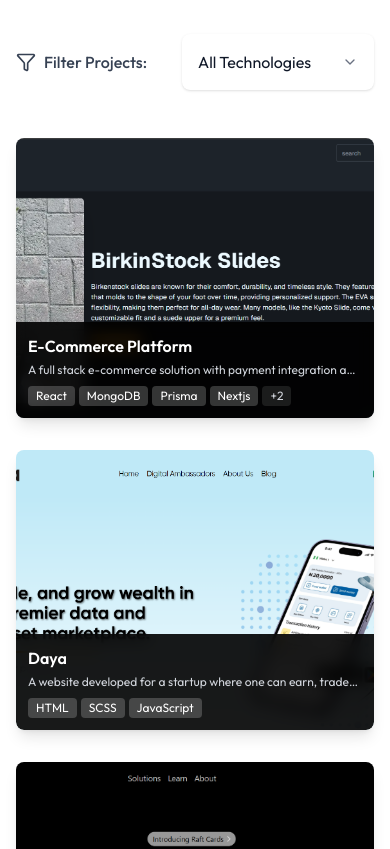
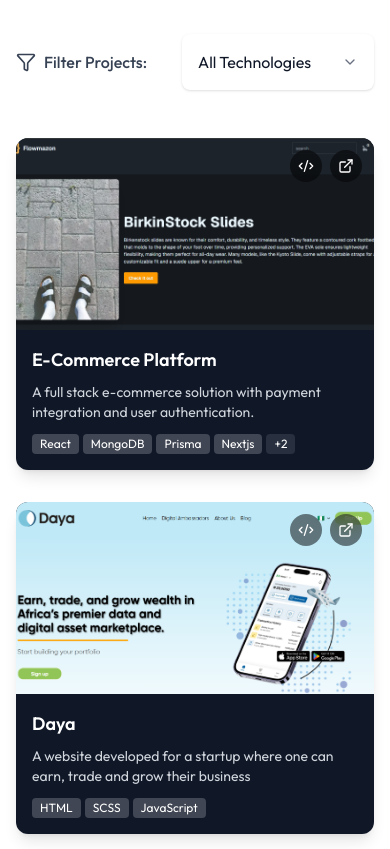
Before and after one commit to David-Jesse/David-Jesse, a Next.js app: page / in a window 390 px wide. Shown: the part 2140-2989 px from the top of the page. Built offline with nearby package versions, Linux system fonts and the light colour scheme; a web font is replaced by a local one.

Commit message:
made changes to the view project icon and link demo icon for mobile devices

```diff
--- a/src/components/ProjectCard.jsx
+++ b/src/components/ProjectCard.jsx
@@ -4,27 +4,26 @@
 
 const ProjectCard = ({project, handleSelectTag}) => {
     return (
-        <div className="relative group overflow-hidden rounded-lg shadow-lg hover:shadow-xl transition-shadow duration-300">
+        <div className="group relative bg-gray-900 rounded-xl overflow-hidden shadow-lg hover:shadow-xl transition-all duration-300">
             {/* Background Image */}
-            <div className="relative w-full h-70">
+            <div className="relative h-48 overflow-hidden">
                 <Image
                     src={project.image}
                     alt={project.title}
                     fill
                     className="object-cover transition-transform duration-300 group-hover:scale-105"
                 />
-            </div>
 
-            {/* Action buttons - positioned at top right over image */}
-            <div className="absolute top-4 right-4 flex gap-2 opacity-0 group-hover:opacity-100 transition-opacity duration-300 z-10">
+                {/* Action buttons at top right */}
+                <div className="absolute top-3 right-3 flex gap-2 opacity-100 md:opacity-0 md:group-hover:opacity-100 transition-opacity duration-300">
                     {project.github && (
                         <Link
                             href={project.github}
                             target="_blank"
                             rel="noopener noreferrer"
-                        className="p-2 bg-black/60 backdrop-blur-sm rounded-full hover:bg-black/80 transition-colors"
+                            className="p-2 bg-black/50 backdrop-blur-sm text-white rounded-full hover:bg-black/70 transition-colors"
                         >
-                        <Code2 size={16} className="text-white" />
+                            <Code2 size={16} />
                         </Link>
                     )}
                     {project.live && (
@@ -32,9 +31,9 @@
                             href={project.live}
                             target="_blank"
                             rel="noopener noreferrer"
-                        className="p-2 bg-black/60 backdrop-blur-sm rounded-full hover:bg-black/80 transition-colors"
+                            className="p-2 bg-black/50 backdrop-blur-sm text-white rounded-full hover:bg-black/70 transition-colors"
                         >
-                        <ExternalLink size={16} className="text-white" />
+                            <ExternalLink size={16} />
                         </Link>
                     )}
                     {project.demo && (
@@ -42,36 +41,37 @@
                             href={project.demo}
                             target="_blank"
                             rel="noopener noreferrer"
-                        className="p-2 bg-black/60 backdrop-blur-sm rounded-full hover:bg-black/80 transition-colors"
+                            className="p-2 bg-black/50 backdrop-blur-sm text-white rounded-full hover:bg-black/70 transition-colors"
                         >
-                        <Eye size={16} className="text-white" />
+                            <Eye size={16} />
                         </Link>
                     )}
                 </div>
+            </div>
 
             {/* Minimal text section at bottom */}
-            <div className="absolute bottom-0 left-0 right-0 bg-black/90 backdrop-blur-sm p-3">
-                <h3 className="text-base font-semibold text-white mb-1">
-                    {project.title}
-                </h3>
+            <div className="p-4">
+                <div className="mb-2">
+                    <h3 className="text-lg font-semibold text-white">{project.title}</h3>
+                </div>
 
-                <p className="text-gray-300 text-xs mb-2 line-clamp-1">
-                    {project.description}
-                </p>
+                <div className="mb-3">
+                    <p className="text-sm text-gray-300">{project.description}</p>
+                </div>
 
-                {/* Compact technology tags */}
+
                 <div className="flex flex-wrap gap-1">
                     {project.technologies.slice(0, 4).map((tech, index) => (
-                        <span
+                        <button
                             key={index}
                             onClick={() => handleSelectTag(tech)}
                             className="px-2 py-0.5 text-xs bg-white/20 text-white rounded cursor-pointer hover:bg-white/30 transition-colors"
                         >
                             {tech}
-                        </span>
+                        </button>
                     ))}
                     {project.technologies.length > 4 && (
-                        <span className="px-2 py-0.5 text-xs bg-white/10 text-gray-300 rounded">
+                        <span className="px-2 py-0.5 text-xs bg-white/10 text-white rounded">
                             +{project.technologies.length - 4}
                         </span>
                     )}
--- a/src/components/Projects.jsx
+++ b/src/components/Projects.jsx
@@ -59,7 +59,7 @@
     {
         id: 6,
         title: 'Precre8',
-        description: "A business portfolio website for a Client that shows that various branches",
+        description: "A business portfolio website for a Client that shows the various business services they offer",
         image: precre8,
         technologies: ['HTML', 'SCSS', 'JavaScript'],
         live: 'https://precre8.com/',
```
Lines whose indentation alone changed are shown as unchanged.
